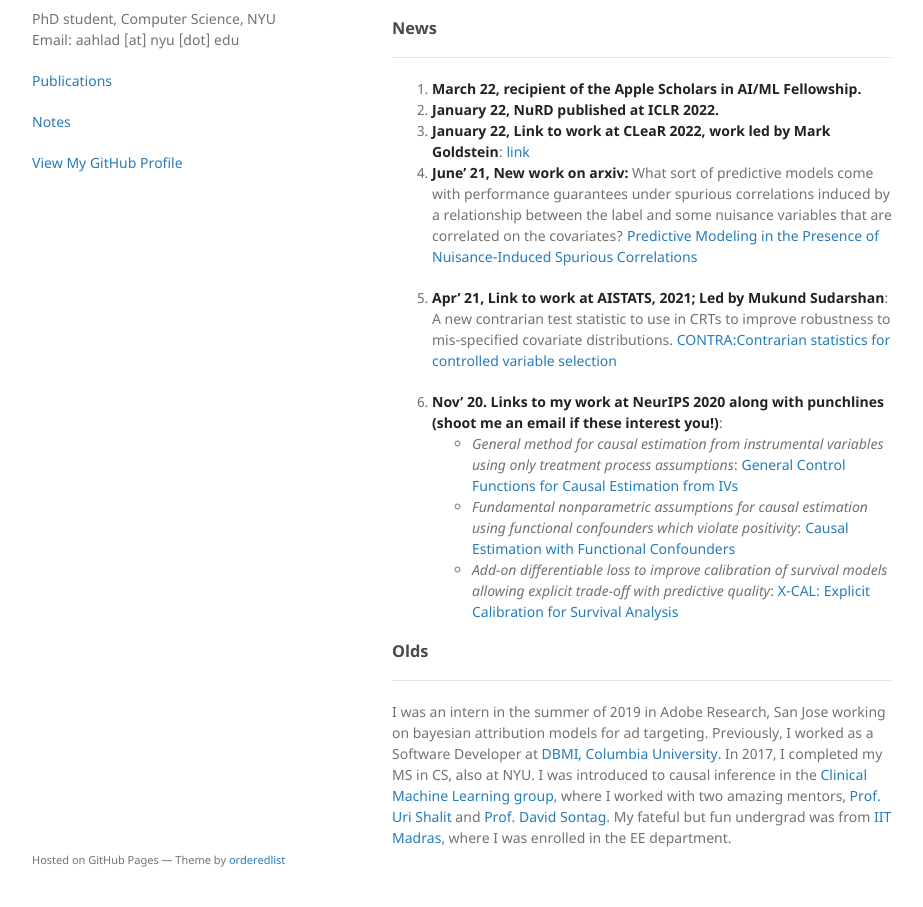
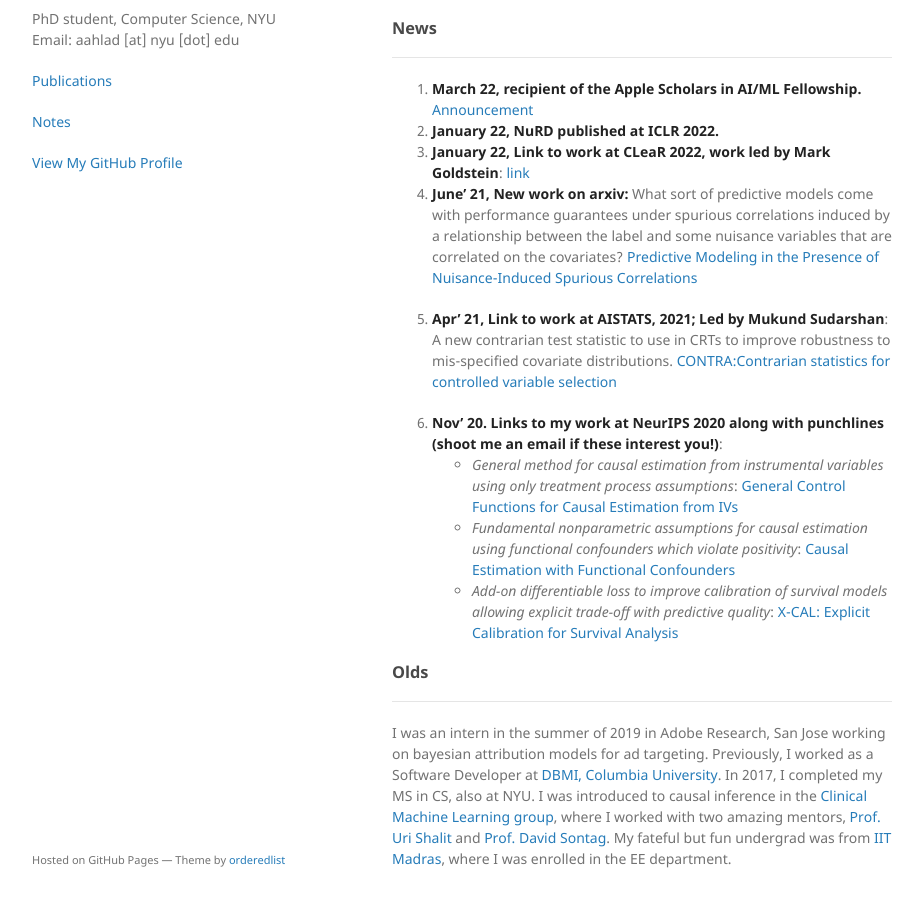
Before and after one commit to aahladmanas/aahladmanas.github.io, a Jekyll site: the page built from index.md, in a window 1280 px wide and 1308 px high. Shown: the part 369-1276 px from the top of the window, without its empty margins (178-1101 px from the left). Built offline with Jekyll 4.4.1, drawn with Linux system fonts in a browser that asks for light colours; the repository's description, which GitHub fills in, is left out; our own code applies the rules of GitHub Pages for plain Markdown files.

Commit message:
Update index.md

```diff
--- a/index.md
+++ b/index.md
@@ -16,7 +16,7 @@ I'm eternally excited about new ideas and finding good applications for my work!
 
 ### News
 * * *
-  1. **March 22, recipient of the Apple Scholars in AI/ML Fellowship.**
+  1. **March 22, recipient of the Apple Scholars in AI/ML Fellowship.** [Announcement](https://machinelearning.apple.com/updates/apple-scholars-aiml-2022)
   1. **January 22, NuRD published at ICLR 2022.**
   2. **January 22, Link to work at CLeaR 2022, work led by Mark Goldstein**: [link](https://arxiv.org/abs/2112.00881)
   3. **June' 21, New work on arxiv:** What sort of predictive models come with performance guarantees under spurious correlations induced by a relationship between the label and some nuisance variables that are correlated on the covariates?
```
